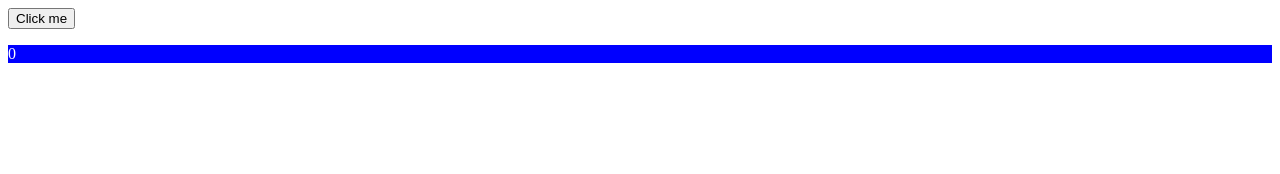
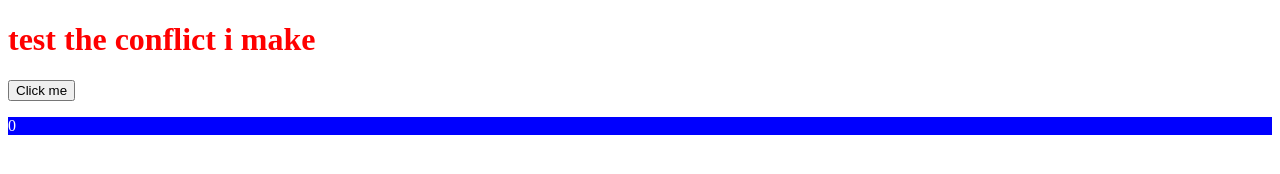
Before and after one commit to mahmoudadel810/jsCounter, a plain HTML site: page index.html in a window 1280 px wide. Drawn offline with Linux system fonts and the light colour scheme.

Commit message:
Updated index.html to test conflict

```diff
--- a/index.html
+++ b/index.html
@@ -7,7 +7,7 @@
     <title>create files </title>
 </head>
 <body>
-
+        <h1>test the conflict i make</h1>
     <button id="counter-btn">Click me</button>
     <p id="counter">0</p>
 
```
